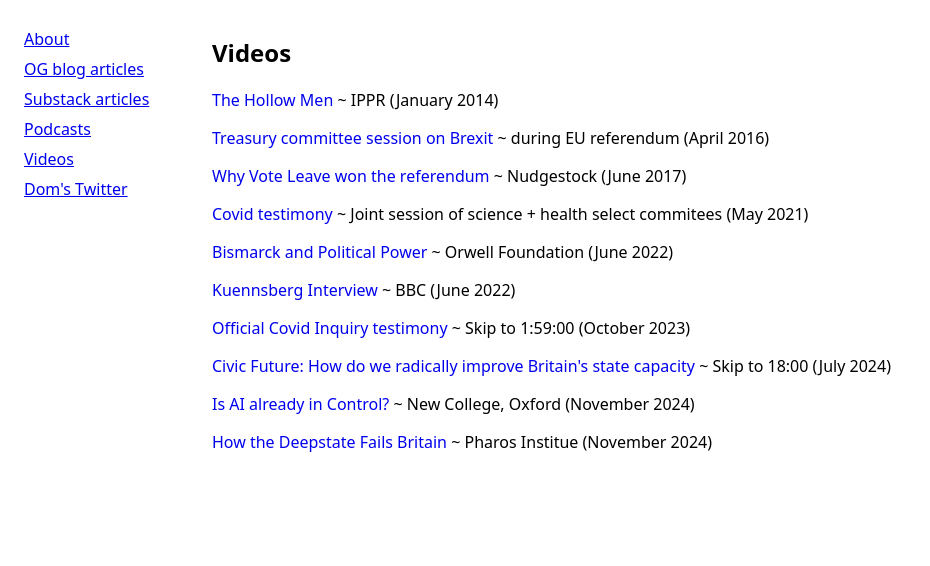
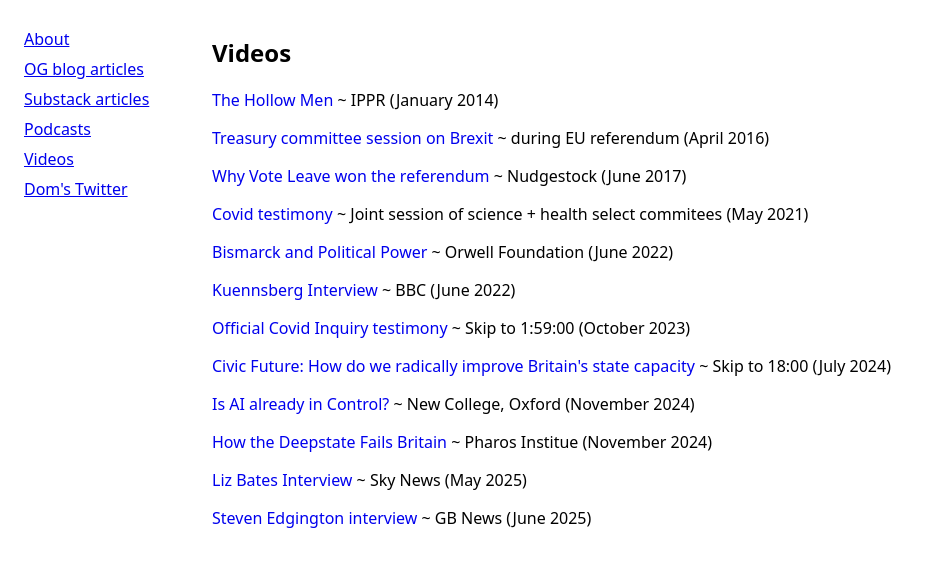
Before and after one commit to luco17/dominic_cummings_reader, an Astro site: page /videos in a window 1280 px wide. Shown: the whole page, without its empty margins (0-930 px from the left). Built offline with nearby package versions, Linux system fonts and the light colour scheme; Astro itself is replaced by a stand-in of ours.

Commit message:
vid & post: PIM12

```diff
--- a/src/pages/videos.astro
+++ b/src/pages/videos.astro
@@ -62,6 +62,18 @@
     context: "Pharos Institue",
     date: "November 2024",
   },
+  {
+    link: "https://www.youtube.com/watch?v=xaUixccGK7s",
+    title: "Liz Bates Interview",
+    context: "Sky News",
+    date: "May 2025",
+  },
+  {
+    link: "https://www.youtube.com/watch?v=4DTyGKZVNF8",
+    title: "Steven Edgington interview",
+    context: "GB News",
+    date: "June 2025",
+  },
 ];
 ---
 
```
Also changed, not shown: src/data/substack_articles.json (+7 -0 lines).
